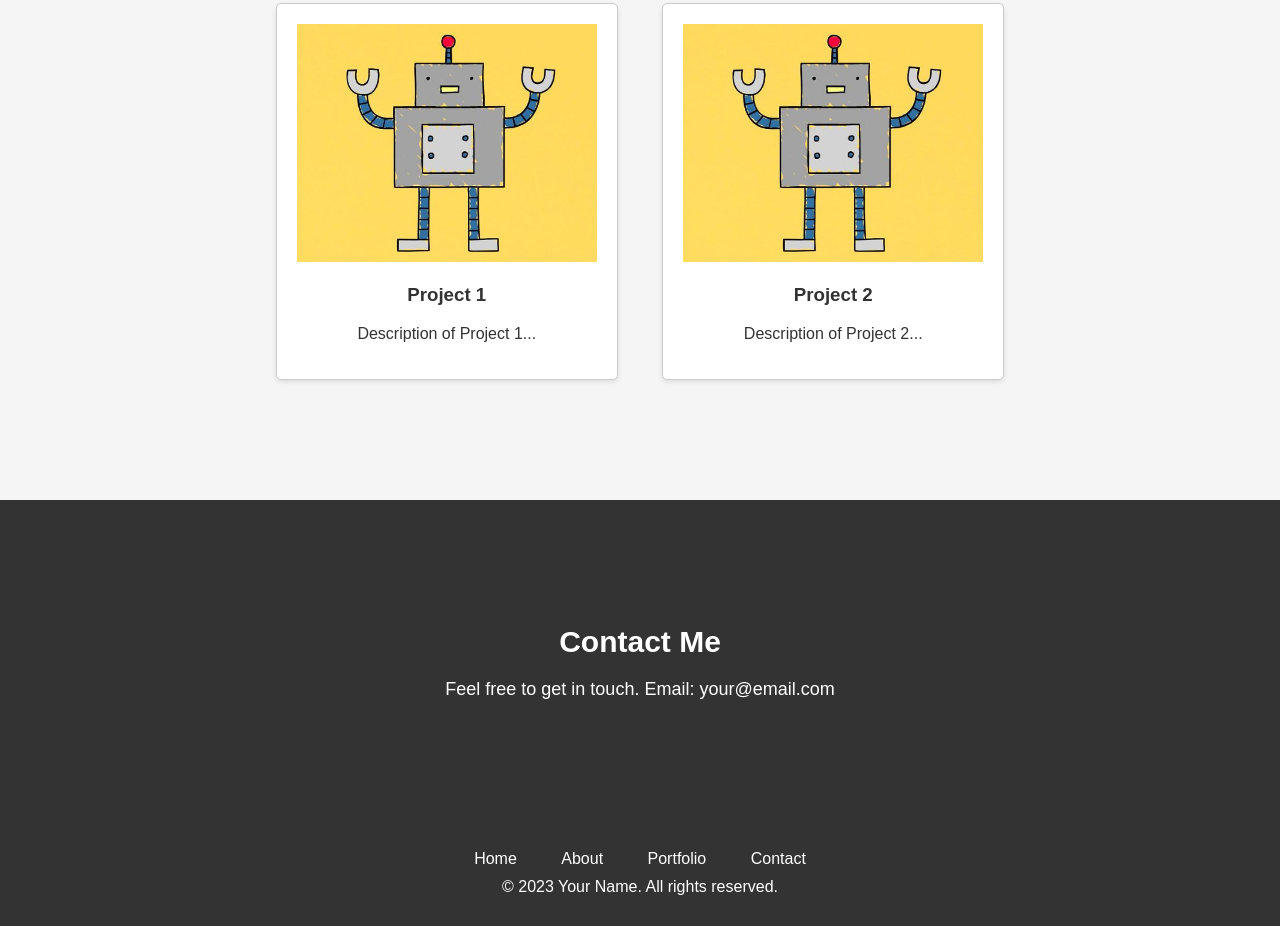
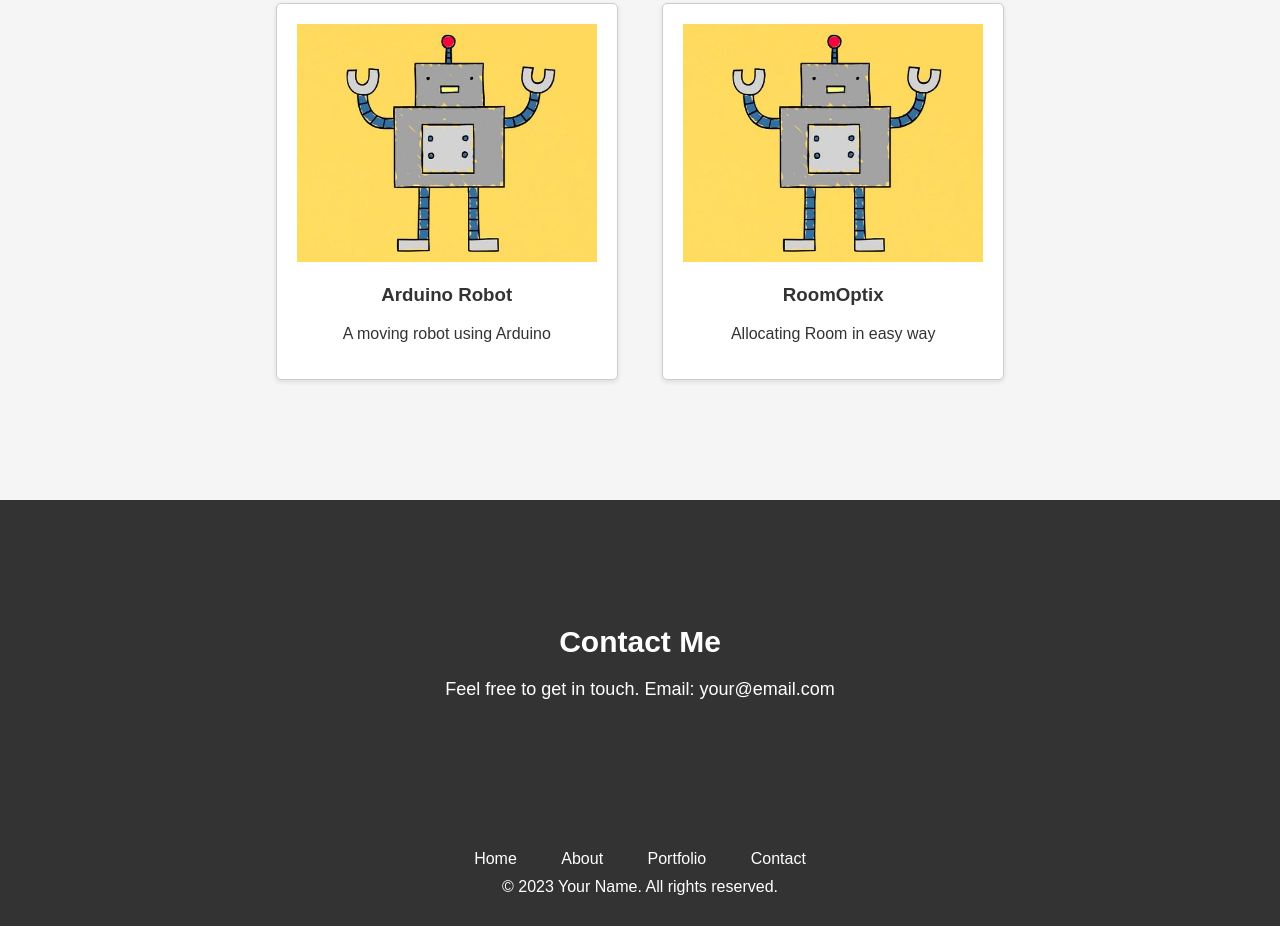
Before and after one commit to nck-brnne/nck-portfolio, a plain HTML site: page index.html in a window 1280 px wide. Shown: the part 913-1839 px from the top of the page. Drawn offline with Linux system fonts and the light colour scheme.

Commit message:
modify project description

```diff
--- a/index.html
+++ b/index.html
@@ -33,13 +33,13 @@
         <h2>Portfolio</h2>
         <div class="portfolio-item">
             <img src="img/img1.jpg" alt="Project 1">
-            <h3>Project 1</h3>
-            <p>Description of Project 1...</p>
+            <h3>Arduino Robot</h3>
+            <p>A moving robot using Arduino</p>
         </div>
         <div class="portfolio-item">
             <img src="img/img1.jpg" alt="Project 2">
-            <h3>Project 2</h3>
-            <p>Description of Project 2...</p>
+            <h3>RoomOptix</h3>
+            <p>Allocating Room in easy way</p>
         </div>
         <!-- Add more portfolio items as needed -->
     </section>
```
